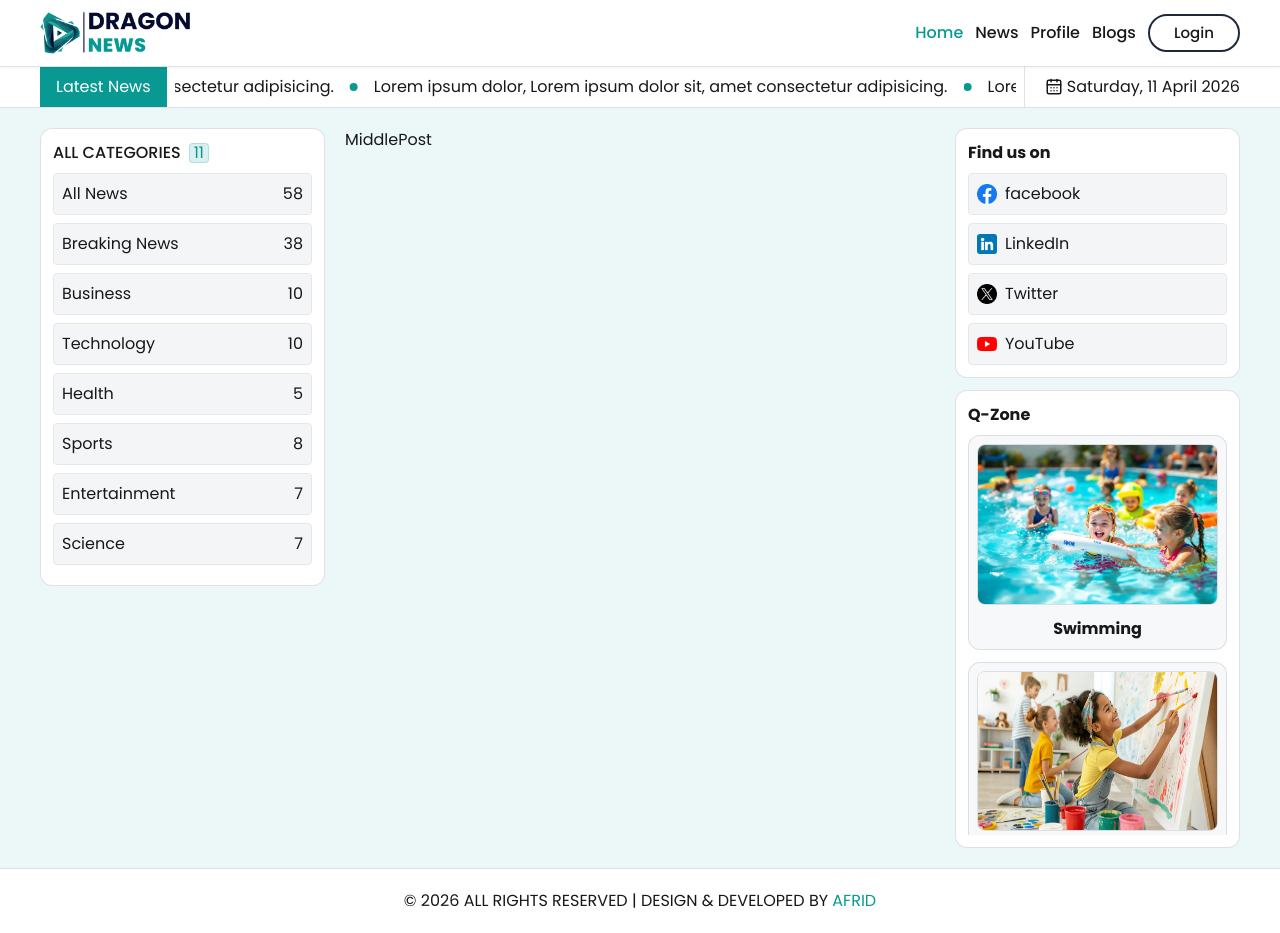
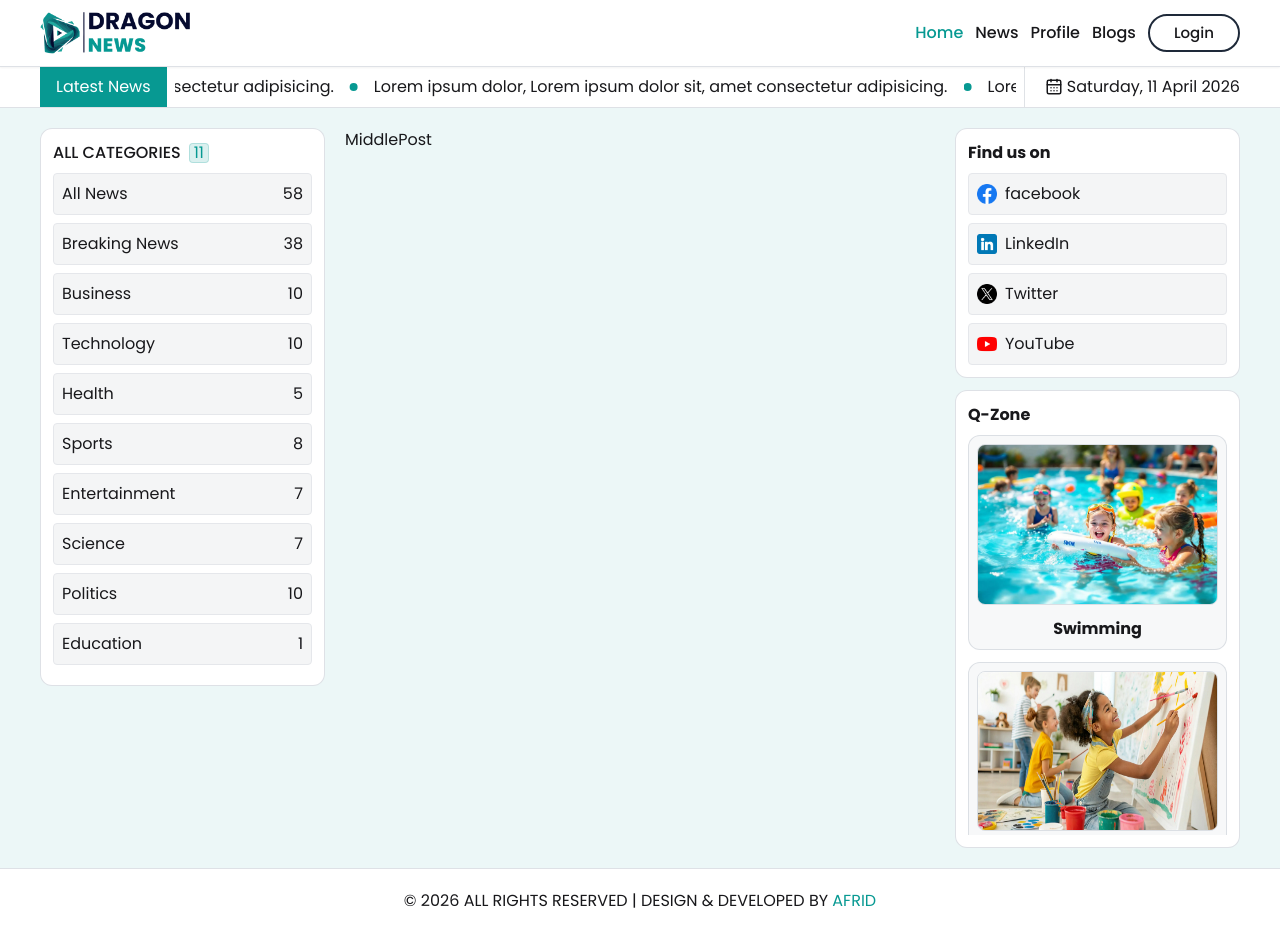
Before and after one commit to Afrid2004/Dragon-News, a React (Vite) app: page / in a window 1280 px wide. Built offline with nearby package versions, Linux system fonts and the light colour scheme.

Commit message:
positined left and right aside bar

```diff
--- a/src/components/HomeLayout/LeftAside.jsx
+++ b/src/components/HomeLayout/LeftAside.jsx
@@ -22,14 +22,14 @@ const LeftAside = () => {
   }, []);
 
   return (
-    <div className="bg-white border border-gray-300/70 rounded-xl p-3 sticky top-20">
+    <div className="bg-white border border-gray-300/70 rounded-xl p-3 sticky top-22">
       <div className="flex items-center gap-2">
         <h3 className="font-medium uppercase">All Categories</h3>
         <span className="w-5 h-5 flex items-center justify-center rounded-sm bg-primary/15 border border-primary/20  text-primary">
           {categories.length}
         </span>
       </div>
-      <div className="grid grid-cols-1 gap-2 mt-2 max-h-[400px] overflow-y-auto custom-scroll">
+      <div className="grid grid-cols-1 gap-2 mt-2 max-h-[500px] overflow-y-auto custom-scroll">
         {categories.map((category) => {
           const countCategoryPost = numCategories.filter(
             (cat) => cat.category_id === category.id,
--- a/src/components/HomeLayout/RightAside.jsx
+++ b/src/components/HomeLayout/RightAside.jsx
@@ -4,7 +4,7 @@ import QZone from "../QZone";
 
 const RightAside = () => {
   return (
-    <div className="sticky top-[-2rem]">
+    <div className="sticky top-[-4rem]">
       <div className="social bg-white p-3 rounded-xl border border-gray-300/70 mb-3">
         <h3 className="font-bold mb-2">Find us on</h3>
         <Social />
--- a/src/components/QZone.jsx
+++ b/src/components/QZone.jsx
@@ -3,7 +3,7 @@ import React from "react";
 const QZone = () => {
   return (
     <div className="max-h-100 overflow-y-auto">
-      <div className=" p-2 rounded-xl bg-gray-200/30 border border-gray-300/70 not-last:mb-3">
+      <div className=" p-2 rounded-xl bg-gray-200/30 border border-gray-300/70 mb-3">
         <img
           className="mb-3 aspect-3/2  border border-gray-300/70 rounded-lg w-full"
           src="/images/swimming.webp"
@@ -13,7 +13,7 @@ const QZone = () => {
           <h2 className="font-bold text-center">Swimming</h2>
         </a>
       </div>
-      <div className=" p-2 rounded-xl bg-gray-200/30 border border-gray-300/70">
+      <div className=" p-2 rounded-xl bg-gray-200/30 border border-gray-300/70 mb-3">
         <img
           className="mb-3 aspect-3/2  border border-gray-300/70 rounded-lg w-full"
           src="/images/class.webp"
```
